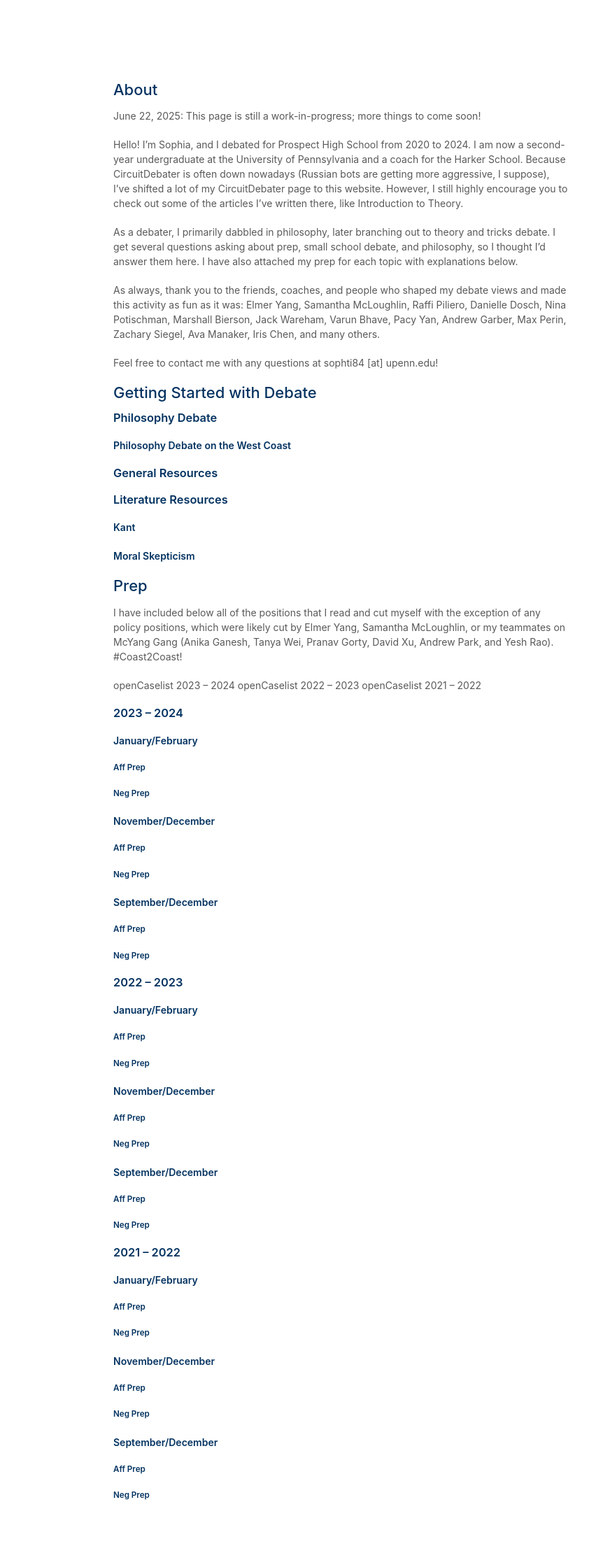
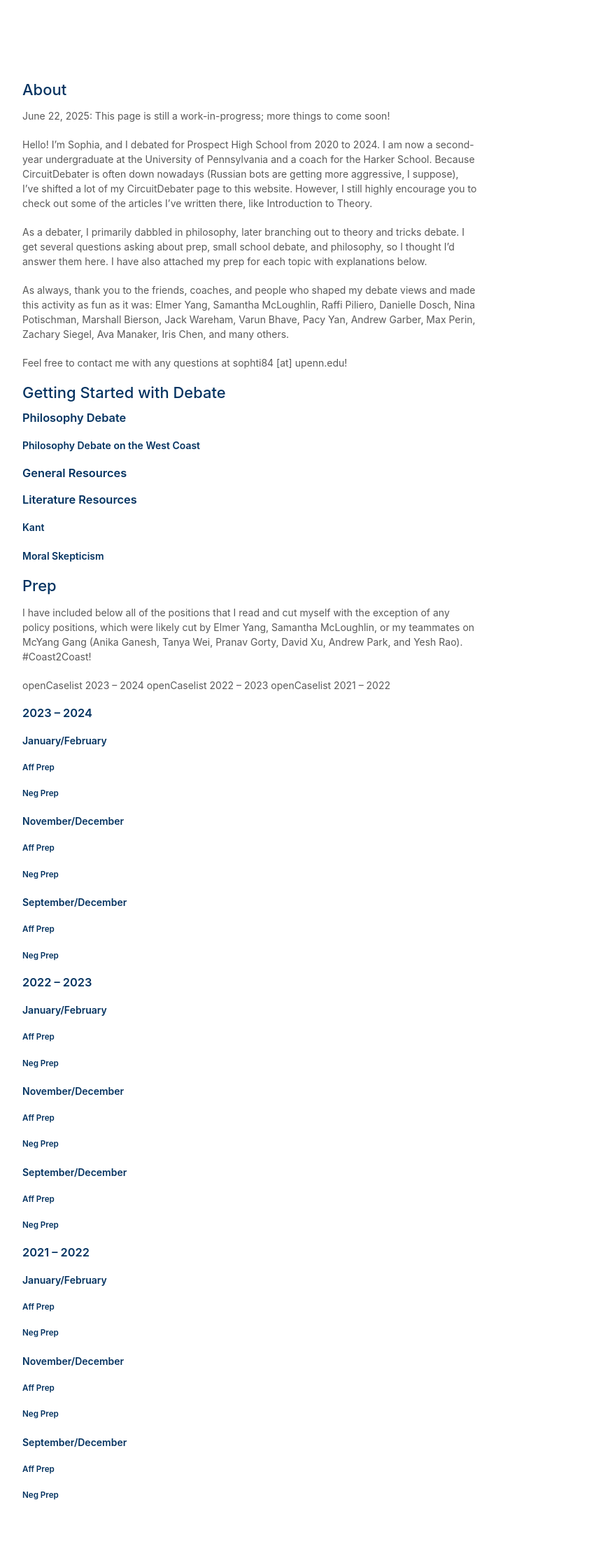
Before and after one commit to sophti84/sophti84.github.io, a Jekyll site: the page built from debate/index.md, in a window 1280 px wide. Shown: the whole page at 70% size, without its empty margins (308-1150 px from the left). Built offline with Jekyll 4.4.1, drawn with Linux system fonts in a browser that asks for light colours; a style sheet for code colours, icons or effects is not loaded.

Commit message:
Update subpage.html

```diff
--- a/_layouts/subpage.html
+++ b/_layouts/subpage.html
@@ -2,21 +2,6 @@
 <html lang="{{ site.lang | default: "en-US" }}">
   <head>
     <title>{{ site.title }}</title>
-
-    <!-- open graph (facebook, imessage, etc.) -->
-    <meta property="og:title" content="{{ site.title }}">
-    <meta property="og:description" content="{{ site.description }}">
-    <meta property="og:type" content="website">
-    <meta property="og:url" content="{{ site.url | default: site.github.url }}">
-    <meta property="og:image" content="{{ '/assets/img/social-preview.png' | relative_url }}">
-    <meta property="og:image:width" content="400">
-    <meta property="og:image:height" content="400">
-
-    <!-- twitter card (small preview) -->
-    <meta name="twitter:card" content="summary"> <!-- not summary_large_image -->
-    <meta name="twitter:title" content="{{ site.title }}">
-    <meta name="twitter:description" content="{{ site.description }}">
-    <meta name="twitter:image" content="{{ '/assets/img/social-preview.png' | relative_url }}">
 
     <meta charset="UTF-8">
     <meta http-equiv="X-UA-Compatible" content="IE=edge">
@@ -49,6 +34,18 @@
     <link rel="stylesheet" href="./assets/css/publications-no-dark-mode.css">
     {% endif %}
 
+    <style>
+    .wrapper {
+      max-width: 700px;
+      margin: 3rem auto 0 auto;
+      padding: 0 2rem;
+    }
+
+    section {
+      padding-top: 0.5rem;
+    }
+  </style>
+
   </head>
   <body>
     <div class="wrapper">
```
